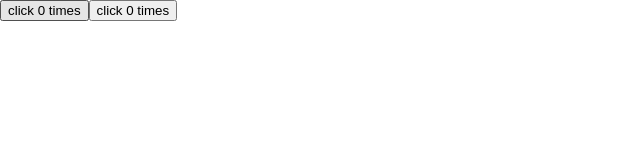
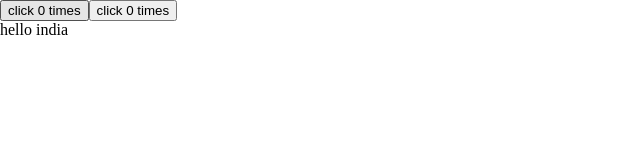
Before and after one commit to codingwithanupam/ecommerce-app, a React (Vite) app: page / in a window 1280 px wide. Shown: the top 160 px of the page, without its empty margins (0-640 px from the left). Built offline with nearby package versions, Linux system fonts and the light colour scheme.

Commit message:
second commit

```diff
--- a/src/app.jsx
+++ b/src/app.jsx
@@ -11,6 +11,7 @@ function App() {
     <>
       <MyButtons />
       <MyButtons />
+      <div>hello india</div>
     </>
   );
 }
--- a/src/c1.jsx
+++ b/src/c1.jsx
@@ -3,4 +3,8 @@ function C1() {
   return <C2 />;
 }
 
+function M1() {
+  return <>hello india</>;
+}
+
 export default C1;
```
